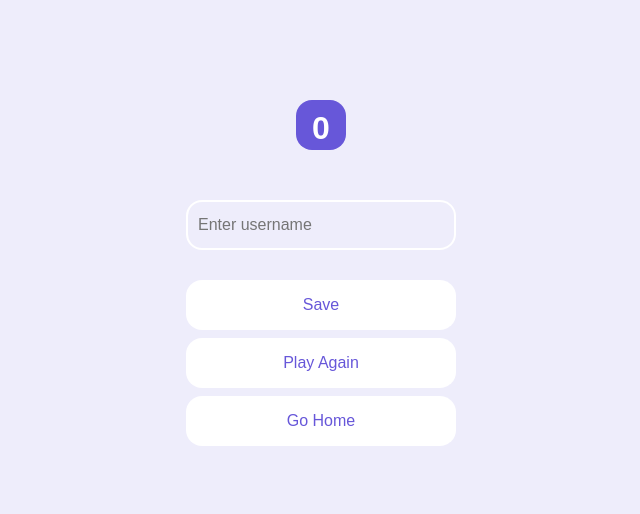
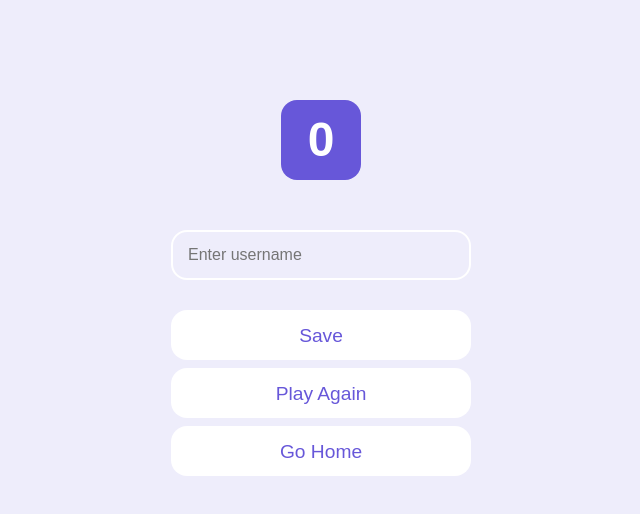
Before and after one commit to vajihe410/Quiz_App, a plain HTML site: page End.html in a window 1280 px wide. Shown: the whole page, without its empty margins (319-959 px from the left). Drawn offline with Linux system fonts and the light colour scheme.

Commit message:
change styles and button

```diff
--- a/End.html
+++ b/End.html
@@ -13,8 +13,8 @@
         <input type="text" name="username" id="username" placeholder="Enter username">
         <div class="buttons">
             <button>Save</button>
-            <button>Play Again</button>
-            <button>Go Home</button>
+            <a href="./Game-Play.html">Play Again</a>
+            <a href="./Index.html">Go Home</a>
         </div>
     </div>
 </body>
--- a/css/end.css
+++ b/css/end.css
@@ -7,41 +7,50 @@
     background-color: #6757d9;
     color: #fff;
     text-align: center;
-    padding: 10px;
-    width: 50px;
-    height: 50px;
+    width: 80px;
+    height: 80px;
+    line-height: 80px;
     display: inline-block;
     border-radius: 16px;
     margin-bottom: 50px;
+    font-weight: 600;
+    font-size: 3rem;
 }
 #username{
     background-color: #eeedfb;
     border: 2px solid #fff;
     border-radius: 16px;
-    width: 270px;
+    width: 300px;
     height: 50px;
-    padding: 10px;
+    padding: 15px;
     font-size: 1rem;
     margin-bottom: 30px;
     outline: none;
+    transition: all 0.2s ease-in;
+}
+#username:focus{
+    border-color:#6757d9 ;
 }
 .buttons{
     display: flex;
     flex-direction: column;
 }
-.buttons button{
-    width: 270px;
+a, button{
+    width: 300px;
     height: 50px;
     background-color: #fff;
     color: #6757d9;
     border: none;
     border-radius: 16px;
     margin-bottom: 8px;
-    font-size: 1rem;
+    font-size: 1.2rem;
     font-weight: 500;
     cursor: pointer;
+    text-decoration: none;
+    text-align: center;
+    padding: 15px;
 }
-.buttons button:hover{
+a:hover, button:hover{
     background-color: #6757d9;
     color: #fff;
     transition: all 0.2 ease-in;
```
